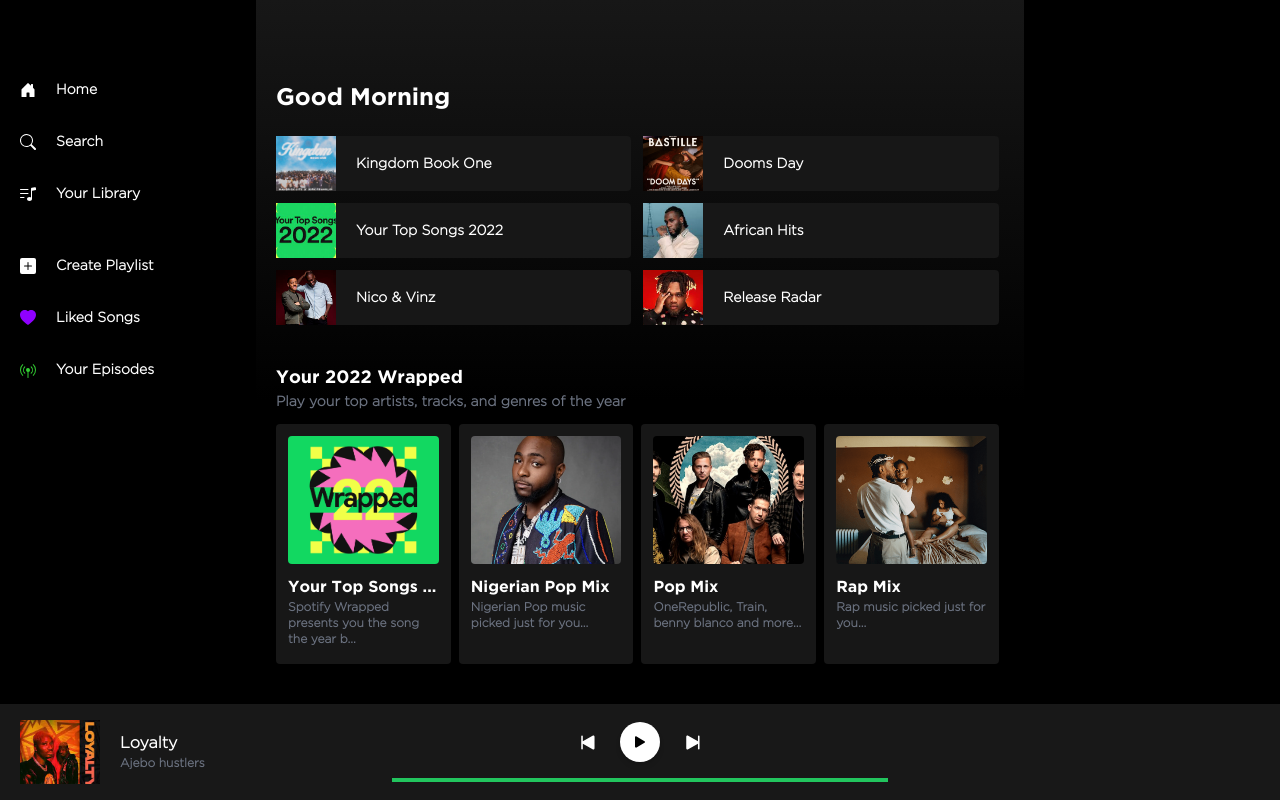
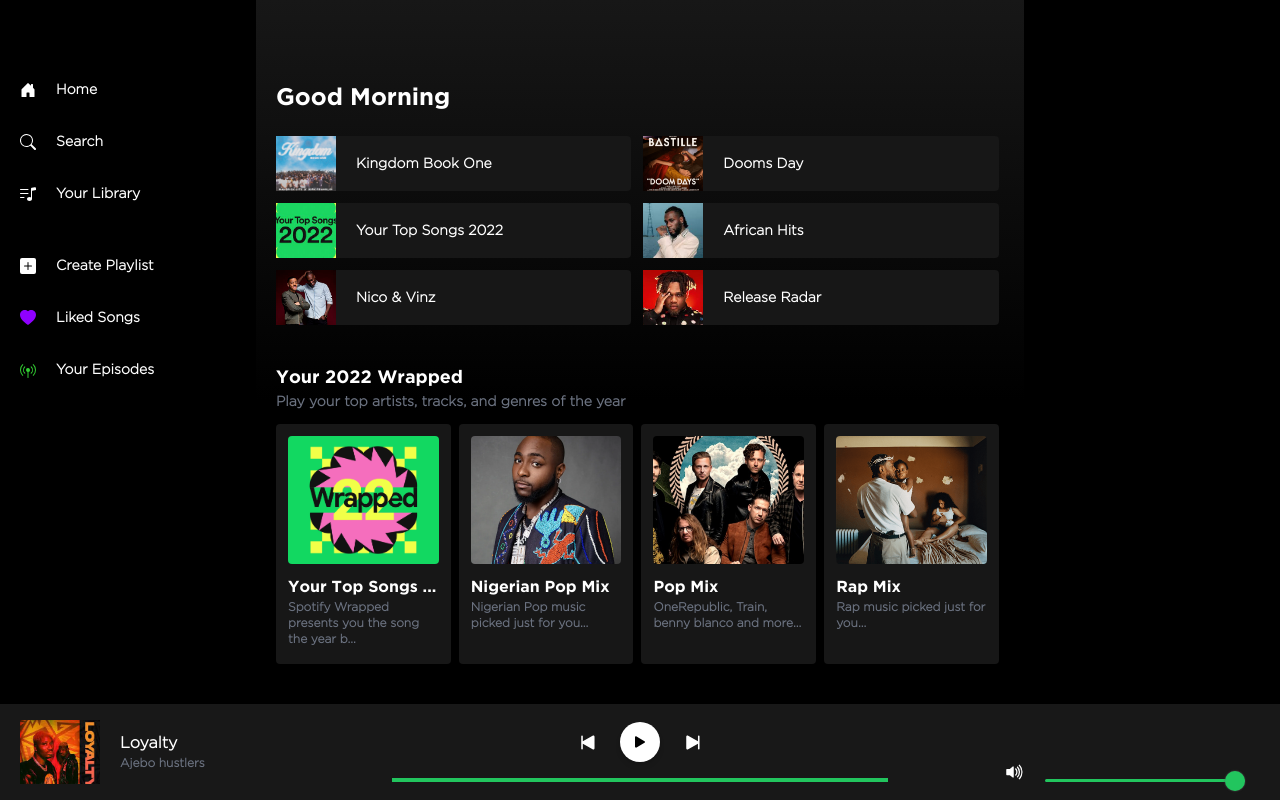
Before and after one commit to clefayomide/not_spotify, a React (Vite) app: page / in a window 1280 px wide. Built offline with nearby package versions, Linux system fonts and the light colour scheme.

Commit message:
interactive volume

```diff
--- a/src/components/control/Control.tsx
+++ b/src/components/control/Control.tsx
@@ -1,5 +1,6 @@
 import React from "react";
 import { Paragraph } from "../typography/Typography";
+import Volume from "../volume/Volume";
 import Tool from "./Tool";
 
 export interface Songs {
@@ -17,17 +18,26 @@ const Control = (props: {
   isPlaying: boolean;
   set_is_playing: React.Dispatch<React.SetStateAction<boolean>>;
   pause: Function;
-  audio: object;
+  audio: any;
   progress?: number;
   current_song: any;
   all_song: Songs[];
   set_current_song: React.Dispatch<React.SetStateAction<Songs>>;
 }) => {
+  const handle_vol = (e: any) => {
+    const max = e.target.max;
+    props.audio.current.volume = e.target.value / max;
+  };
+
   return (
     <section className="flex items-center w-full h-24 bg-[#181818]  absolute bottom-0">
       <div className=" pl-5 pr-5 flex justify-between items-center w-full">
         <section className="w-[28%] flex gap-5 items-center">
-          <img src={props.image} alt="song cover" className="h-16 w-20 object-cover" />
+          <img
+            src={props.image}
+            alt="song cover"
+            className="h-16 w-20 object-cover"
+          />
           <div>
             <Paragraph text={props.title} size="text-md" color="text-white" />
             <Paragraph
@@ -50,7 +60,7 @@ const Control = (props: {
           set_is_playing={props.set_is_playing}
         />
 
-        <section className="w-[28%]"></section>
+        <Volume handle_vol={handle_vol} audio={props.audio} />
       </div>
     </section>
   );
--- /dev/null
+++ b/src/components/volume/Volume.tsx
@@ -0,0 +1,46 @@
+import React from "react";
+import "./volume.css";
+
+const Volume = (props: { handle_vol: any; audio: any }) => {
+  const vol_width = props.audio?.current?.volume * 100;
+  return (
+    <section className="w-[28%] h-[60px] ">
+      <div className="w-full relative flex items-center gap-5 justify-end h-full">
+        {props.audio?.current?.volume === 0 ? (
+          <svg
+            xmlns="http://www.w3.org/2000/svg"
+            width="20"
+            height="20"
+            fill="currentColor"
+            className="bi bi-volume-mute-fill self-end"
+            viewBox="0 0 16 16"
+          >
+            <path d="M6.717 3.55A.5.5 0 0 1 7 4v8a.5.5 0 0 1-.812.39L3.825 10.5H1.5A.5.5 0 0 1 1 10V6a.5.5 0 0 1 .5-.5h2.325l2.363-1.89a.5.5 0 0 1 .529-.06zm7.137 2.096a.5.5 0 0 1 0 .708L12.207 8l1.647 1.646a.5.5 0 0 1-.708.708L11.5 8.707l-1.646 1.647a.5.5 0 0 1-.708-.708L10.793 8 9.146 6.354a.5.5 0 1 1 .708-.708L11.5 7.293l1.646-1.647a.5.5 0 0 1 .708 0z" />
+          </svg>
+        ) : (
+          <svg
+            xmlns="http://www.w3.org/2000/svg"
+            width="20"
+            height="20"
+            fill="currentColor"
+            className="bi bi-volume-up-fill self-end"
+            viewBox="0 0 16 16"
+          >
+            <path d="M11.536 14.01A8.473 8.473 0 0 0 14.026 8a8.473 8.473 0 0 0-2.49-6.01l-.708.707A7.476 7.476 0 0 1 13.025 8c0 2.071-.84 3.946-2.197 5.303l.708.707z" />
+            <path d="M10.121 12.596A6.48 6.48 0 0 0 12.025 8a6.48 6.48 0 0 0-1.904-4.596l-.707.707A5.483 5.483 0 0 1 11.025 8a5.483 5.483 0 0 1-1.61 3.89l.706.706z" />
+            <path d="M8.707 11.182A4.486 4.486 0 0 0 10.025 8a4.486 4.486 0 0 0-1.318-3.182L8 5.525A3.489 3.489 0 0 1 9.025 8 3.49 3.49 0 0 1 8 10.475l.707.707zM6.717 3.55A.5.5 0 0 1 7 4v8a.5.5 0 0 1-.812.39L3.825 10.5H1.5A.5.5 0 0 1 1 10V6a.5.5 0 0 1 .5-.5h2.325l2.363-1.89a.5.5 0 0 1 .529-.06z" />
+          </svg>
+        )}
+        <input
+          type="range"
+          min="0"
+          max="10"
+          onChange={props.handle_vol}
+          style={{ backgroundSize: `${vol_width}% 100%` }}
+          className={`self-end in-range:border-green-500 w-1/2 w h-1 relative z-20 bg-gray-200 rounded-lg appearance-none cursor-pointer range-sm dark:bg-gray-700`}
+        />
+      </div>
+    </section>
+  );
+};
+export default Volume;
--- /dev/null
+++ b/src/components/volume/volume.css
@@ -0,0 +1,78 @@
+input[type="range"] {
+  -webkit-appearance: none;
+  margin-right: 15px;
+  width: 200px;
+  height: 3px;
+  background: white;
+  border-radius: 5px;
+  background-image: linear-gradient(#22c55e, #22c55e);
+  background-repeat: no-repeat;
+}
+
+/* Input Thumb */
+input[type="range"]::-webkit-slider-thumb {
+  -webkit-appearance: none;
+  height: 20px;
+  width: 20px;
+  border-radius: 50%;
+  background: #22c55e;
+  cursor: pointer;
+  box-shadow: 0 0 2px 0 #555;
+  transition: background 0.3s ease-in-out;
+}
+
+input[type="range"]::-moz-range-thumb {
+  -webkit-appearance: none;
+  height: 20px;
+  width: 20px;
+  border-radius: 50%;
+  background: #22c55e;
+  cursor: ew-resize;
+  box-shadow: 0 0 2px 0 #555;
+  transition: background 0.3s ease-in-out;
+}
+
+input[type="range"]::-ms-thumb {
+  -webkit-appearance: none;
+  height: 20px;
+  width: 20px;
+  border-radius: 50%;
+  background: #ff4500;
+  cursor: ew-resize;
+  box-shadow: 0 0 2px 0 #555;
+  transition: background 0.3s ease-in-out;
+}
+
+input[type="range"]::-webkit-slider-thumb:hover {
+  background: #eee7e7;
+}
+
+input[type="range"]::-moz-range-thumb:hover {
+  background: #eee7e7;
+}
+
+input[type="range"]::-ms-thumb:hover {
+  background: #eee7e7;
+}
+
+/* Input Track */
+input[type="range"]::-webkit-slider-runnable-track {
+  -webkit-appearance: none;
+  box-shadow: none;
+  border: none;
+  background: transparent;
+}
+
+input[type="range"]::-moz-range-track {
+  -webkit-appearance: none;
+  box-shadow: none;
+  border: none;
+  background: transparent;
+}
+
+input[type="range"]::-ms-track {
+  -webkit-appearance: none;
+  box-shadow: none;
+  border: none;
+  background: transparent;
+}
```
